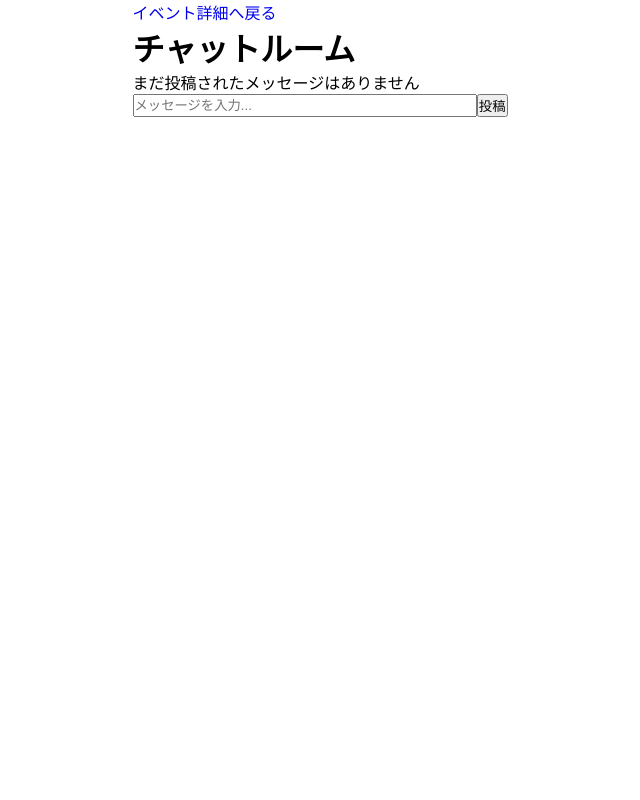
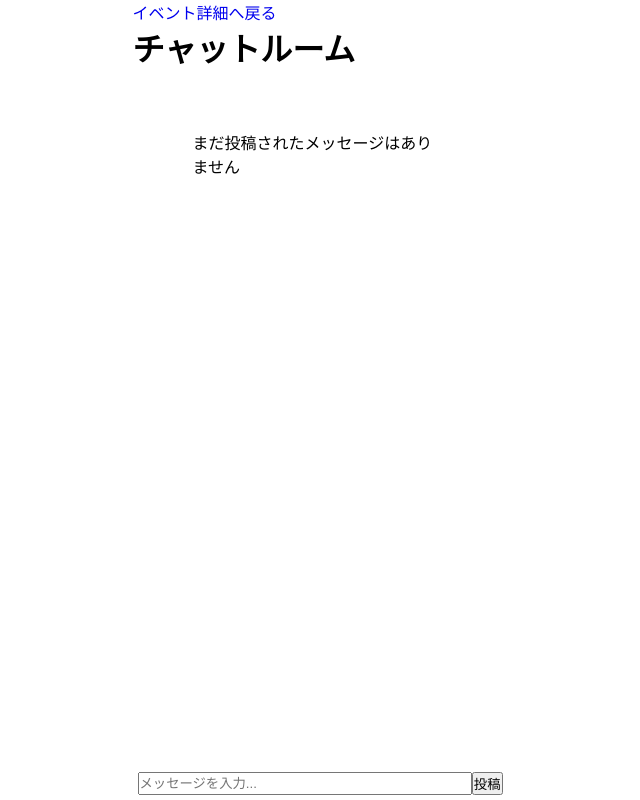
Before and after one commit to E-Team-ponata-inoue-yottomi-kochapi/E-Team_2026-Summer, a Flask app: template tsudoi/templates/message/message_list.html in a window 1280 px wide. Shown: the whole page, without its empty margins (320-960 px from the left). Run offline with Flask 2, Linux system fonts and the light colour scheme; the template is opened without the code that fills it, so the values that code supplies are empty; some libraries are stand-ins or nearby versions.

Commit message:
refactor: /tsudoi/templates/message/message_list.htmlのチャット画面構造を整理

```diff
--- a/tsudoi/templates/message/message_list.html
+++ b/tsudoi/templates/message/message_list.html
@@ -16,18 +16,17 @@
 <h1>チャットルーム</h1>
 </div>
 <!-- 古い順に表示される -->
+<div class="message-list">
 {% if event_messages %}
     {% for event_message in event_messages %}
-    <div>
         <p>{{ event_message.name }} {{ event_message.created_at}}</p>
         <p>{{ event_message.body }}</p>
-    </div>
     {% endfor %}
 {% else %}
-<div>
     <p>まだ投稿されたメッセージはありません</p>
+{% endif %}
 </div>
-{% endif %}
+<div class="chat-input">
     {% if error_msgs %}
     <div>
         <ul>
@@ -37,7 +36,6 @@
         </ul>
     </div>
     {% endif %}
-<div>
     <!-- CSSで画面下に固定予定 -->
     <form method="POST" action="{{ url_for('message.create_process', event_id=event_id)}}">
         <input type="hidden" name="csrf_token" value="{{ csrf_token()}}">
```
Lines whose indentation alone changed are shown as unchanged.
